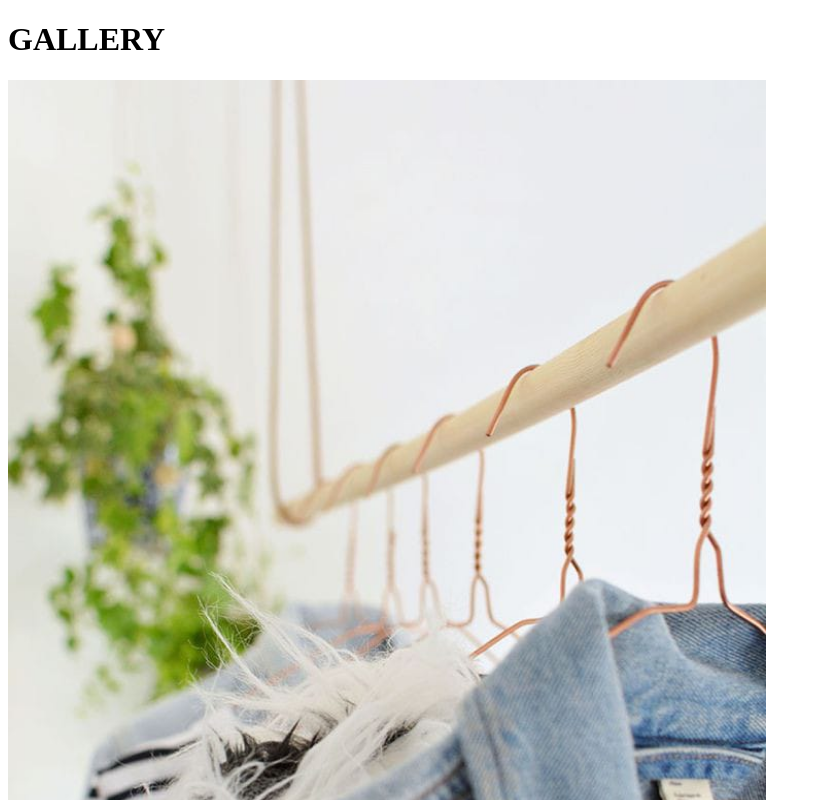
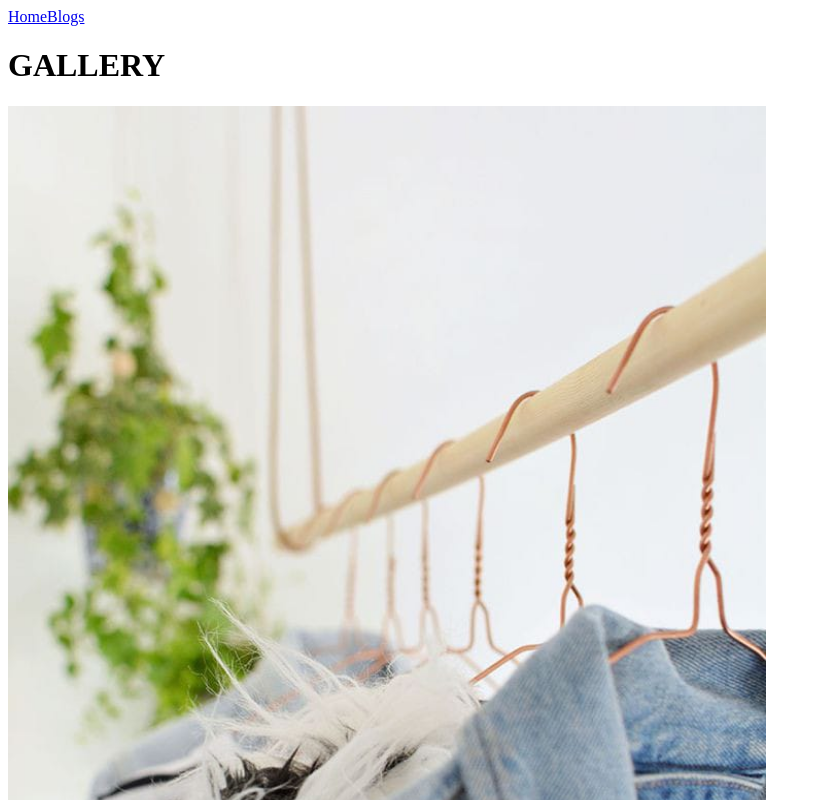
Before and after one commit to Vera25-O/clothline, a React (Create React App) app in the folder my-app/: page / in a window 1280 px wide. Shown: the top 800 px of the page, without its empty margins (0-821 px from the left). Built offline with nearby package versions, Linux system fonts and the light colour scheme.

Commit message:
created Navbar.js

```diff
--- a/my-app/src/App.js
+++ b/my-app/src/App.js
@@ -5,8 +5,8 @@ function App() {
   return (
     <div className="App">
         <Routes>
-     <Route exact path="/" element={<Home />} />
-     <Route exact path="/blogs" element={<Blog />} />
+     <Route exact path="/" element={<Home/>} />
+     <Route exact path="/blogs" element={<Blog/>} />
      </Routes>
     </div>
   );
--- a/my-app/src/Components/Home.js
+++ b/my-app/src/Components/Home.js
@@ -1,4 +1,4 @@
-
+import Navbar from "./Navbar";
 import line3 from "./photos/line2.jpeg";
 import line4 from "./photos/line3.jpeg";
 import line5 from "./photos/line4.jpeg";
@@ -10,7 +10,7 @@ import line2 from "./photos/line6.jpeg";
 function Home() {
   return <div className="home">
 
-
+    <Navbar/>
     <h1>GALLERY</h1>
     <img src={line1} alt="" className="homp1"/>
     <img src={line2} alt="" className="homp2"/>
--- a/my-app/src/index.js
+++ b/my-app/src/index.js
@@ -3,7 +3,6 @@ import ReactDOM from 'react-dom/client';
 import './index.css';
 
 import App from './App';
-// import ScrollTrigger from 'gsap/ScrollTrigger'
 
 import { BrowserRouter } from 'react-router-dom';
 
```
